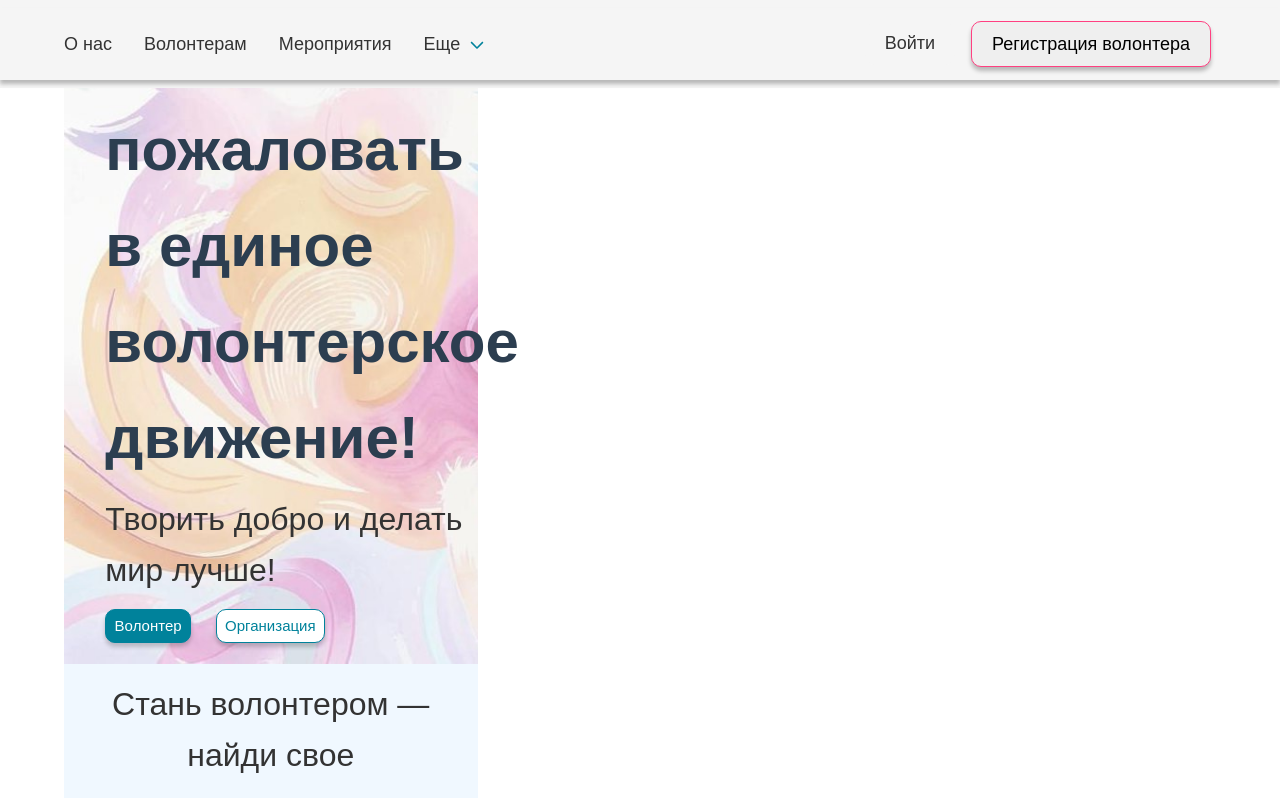
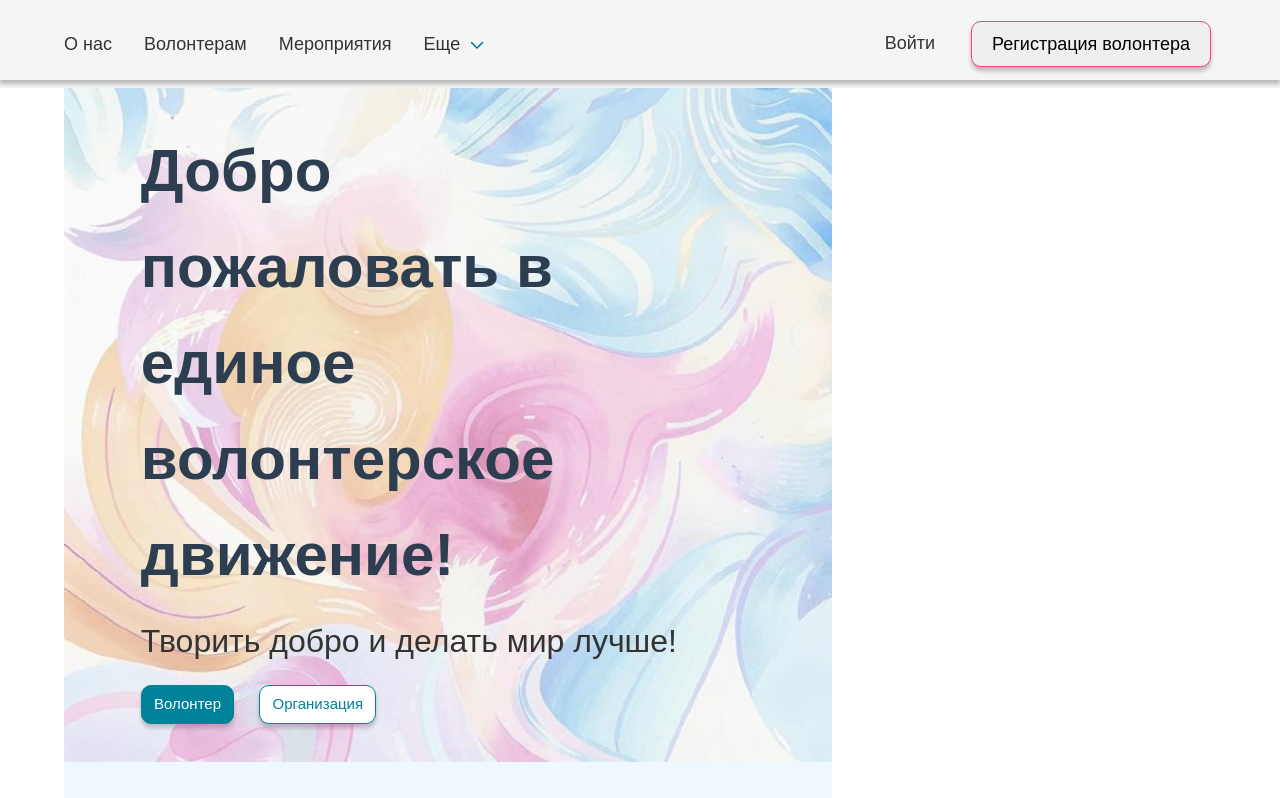
Before and after one commit to duckkk7/Volunteer-Frontend, a Vue app: page / in a window 1280 px wide. Shown: the top 798 px of the page. Built offline with nearby package versions, Linux system fonts and the light colour scheme.

Commit message:
Make home page not so narrow

```diff
--- a/src/components/Home.vue
+++ b/src/components/Home.vue
@@ -1,5 +1,5 @@
 <template>
-  <body>
+  <div class="body">
     <main>
       <div class="screenWithBack">
         <div class="firstScreen">
@@ -120,7 +120,7 @@
         <a class="event__btn" href="#">Посмотреть все</a>
       </div>
     </main>
-    <!-- <footer>
+    <footer>
       <div class="foot__con">
         <div class="foot__left">
           <div class="foot__text__1">
@@ -137,13 +137,15 @@
           </div>
         </div>
       </div>
-    </footer> -->
-  </body>
+    </footer>
+  </div>
 </template>
 
 <style scoped>
-body {
-  margin: 0; /* Отступы снаружи контейнера */
+.body {
+  width: 60vw;
+  margin: 0;
+  margin-top: 100px;
   font-family: sans-serif;
   background-color: #f0f8ff;
 }
@@ -155,14 +157,14 @@ body {
   box-shadow: 0 4px 4px 0 rgba(0, 0, 0, 0.2);
 } */
 
-.head__con {
+/* .head__con {
   width: 80%;
-  display: flex; /* Выравнивание по экрану. Здесь в строку. */
-  justify-content: space-between; /* Распределить элементы по ширине */
-  align-items: center; /* Выровнять элементы по горизонтали */
-  margin: 1% auto; /* первое числот отвечает за верх и низ, второе за лево и право. auto - чтобы было выравнивание по середине */
+  display: flex;
+  justify-content: space-between;
+  align-items: center;
+  margin: 1% auto;
   padding-bottom: 1%;
-}
+} */
 
 header a {
   text-decoration: none; /* Убираем подчеркивание ссылки */
```
Also changed, not shown: src/components/VolunteerProfile.vue (+0 -23 lines).
